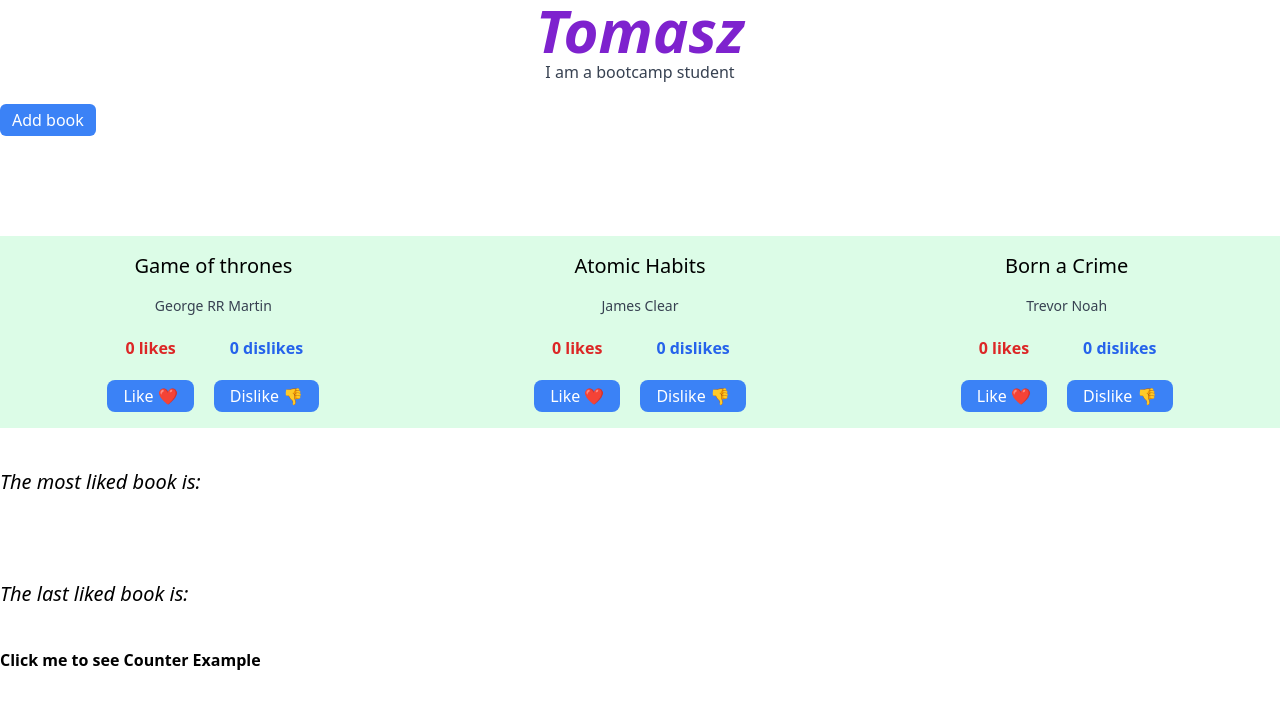
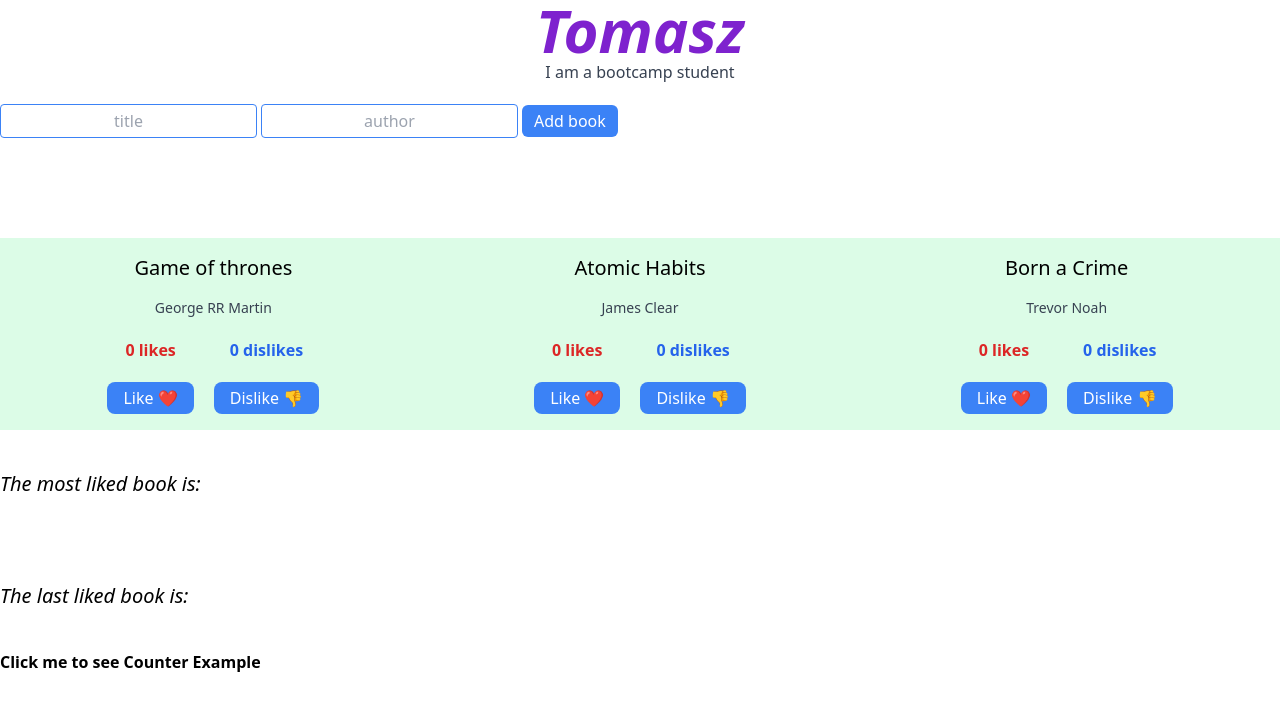
Before and after one commit to TomaszSarmata/quick-revision, a Next.js app: page / in a window 1280 px wide. Shown: the top 710 px of the page. Built offline with nearby package versions, Linux system fonts and the light colour scheme.

Commit message:
created a button to allow users add more books  to the book grid

```diff
--- a/components/home/book-grid/index.js
+++ b/components/home/book-grid/index.js
@@ -7,6 +7,8 @@ export default function BookGrid() {
   const [numberOfLikes, setNumberOfLikes] = useState(0);
   const [lastLikedBook, setLastLikedBook] = useState("");
   const [books, setBooks] = useState(initialBooks);
+  const [title, setTitle] = useState("");
+  const [author, setAuthor] = useState("");
 
   const handleLike = (details) => {
     let { title, likes } = details;
@@ -17,8 +19,21 @@ export default function BookGrid() {
     setLastLikedBook(title);
   };
 
+  const handleSetTitle = (e) => {
+    let title = "";
+    title = e.target.value;
+    setTitle(title);
+  };
+
+  const handleSetAuthor = (e) => {
+    let author = "";
+    author = e.target.value;
+    setAuthor(author);
+    console.log(author);
+  };
+
   const handleAddBook = () => {
-    let book = { title: "works fine", author: "TZ" };
+    let book = { title: title, author: author };
     let newBookArray = [];
     // let newBooksArray = [...books, book]
 
@@ -34,6 +49,21 @@ export default function BookGrid() {
     <div>
       <div className="w-full flex flex-col">
         <div className="w-full my-5">
+          <form>
+            <input
+              value={title}
+              onChange={handleSetTitle}
+              className="border border-blue-500 mr-1 text-center rounded py-1 px-3 hover:bg-gray-200"
+              placeholder="title"
+              type="text"
+            />
+            <input
+              value={author}
+              onChange={handleSetAuthor}
+              className="border border-blue-500 mr-1 text-center rounded py-1 px-3 hover:bg-gray-200"
+              type="text"
+              placeholder="author"
+            />
             <button
               type="button"
               onClick={handleAddBook}
@@ -41,6 +71,7 @@ export default function BookGrid() {
             >
               Add book
             </button>
+          </form>
         </div>
         <div
           id="book-grid"
```
Lines whose indentation alone changed are shown as unchanged.
